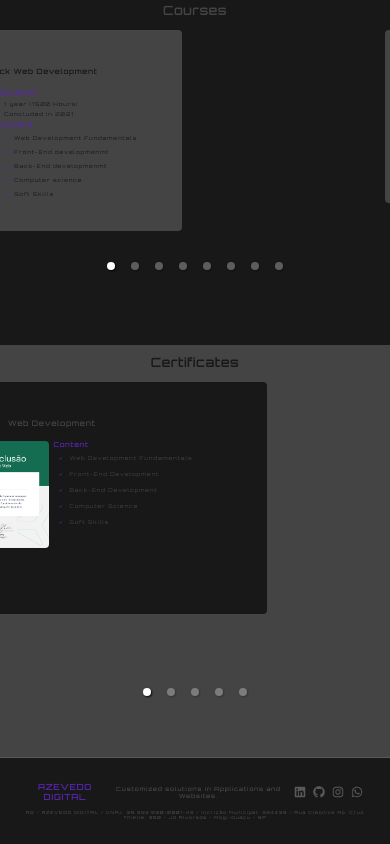
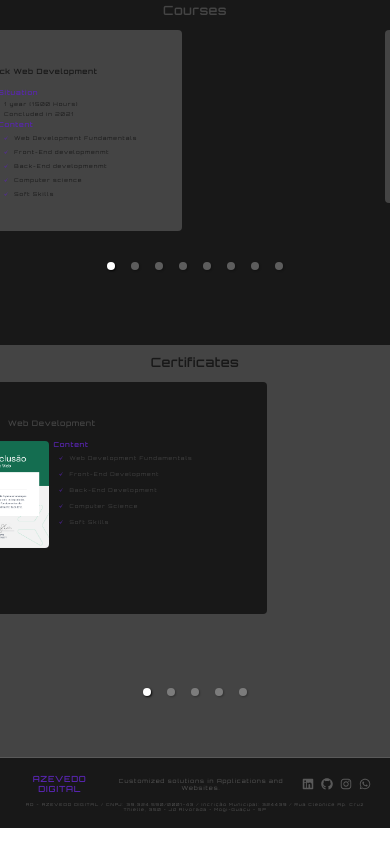
Before and after one commit to RafaelBiatoAzevedo/portifolio-Rafael-Azevedo, a React (Create React App) app: page / in a window 390 px wide. Shown: the part 1376-2220 px from the top of the page. Built offline with nearby package versions, Linux system fonts and the light colour scheme.

Commit message:
feat: add responsive footer

```diff
--- a/src/components/Footer/styles.ts
+++ b/src/components/Footer/styles.ts
@@ -22,6 +22,10 @@ export const Wrapper = styled.footer`
   @media (max-width: ${(p) => p.theme.resolutions.tablet}) {
     padding: ${(p) => p.theme.spacing.lm};
   }
+
+  @media (max-width: ${(p) => p.theme.resolutions.celphone}) {
+    padding: ${(p) => p.theme.spacing.md};
+  }
 `;
 
 export const WrapperTop = styled.div`
```
